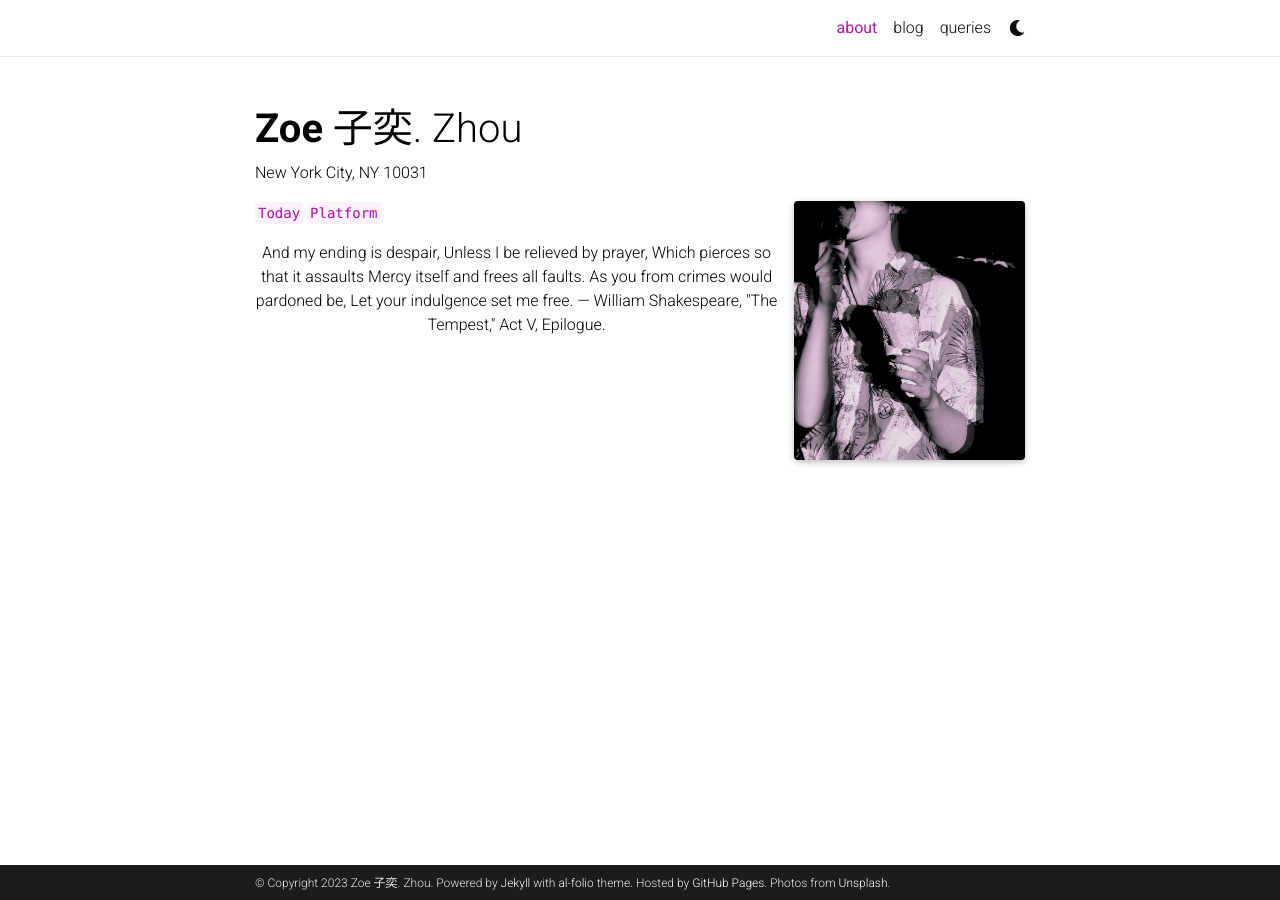
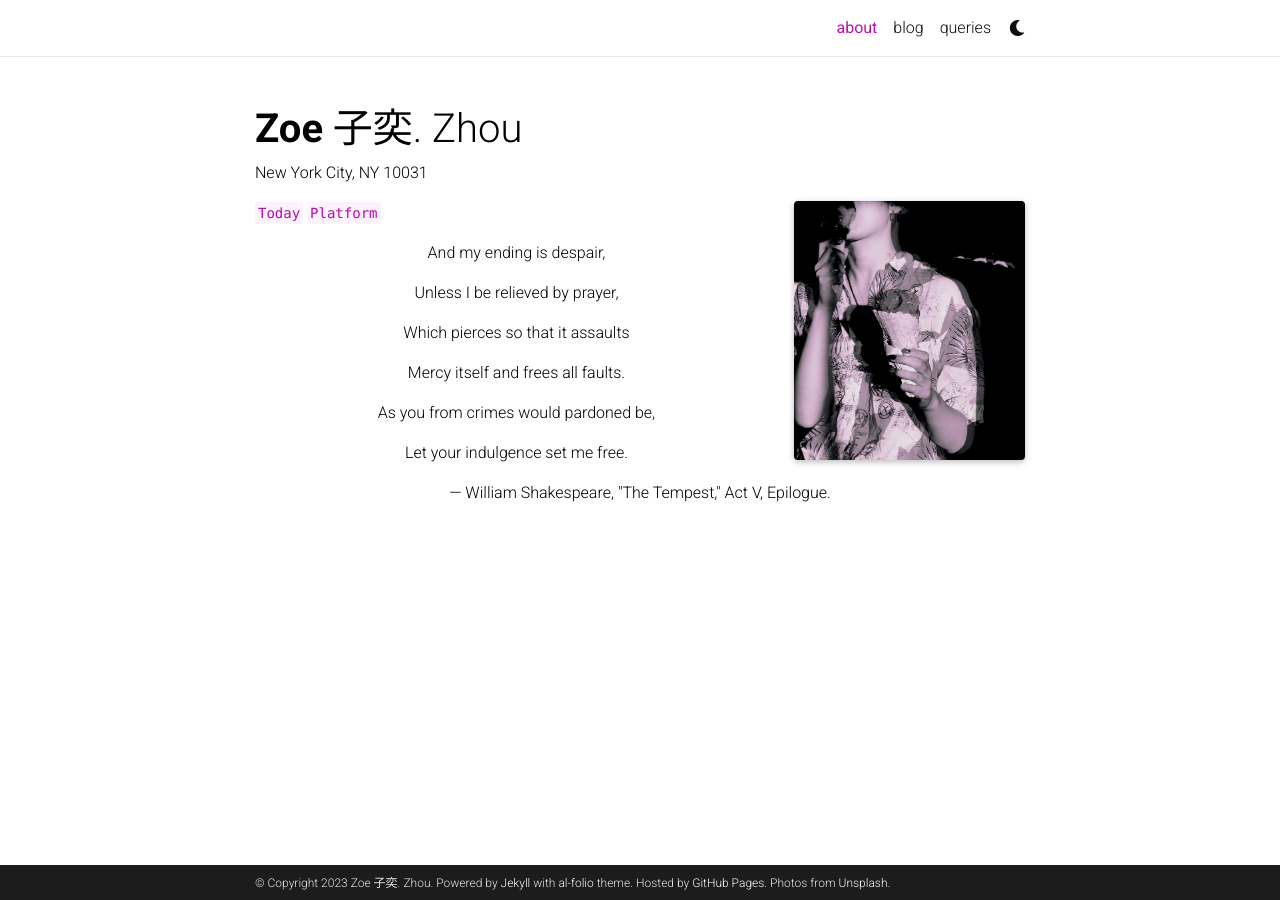
Before and after one commit to Zoewhat/Zoewhat.github.io, a Jekyll site: the page built from _pages/about.md, in a window 1280 px wide. Built offline with Jekyll 4.4.1, drawn with Linux system fonts in a browser that asks for light colours; full-size pictures stand in for the smaller copies a plugin makes; comment, search, counter and statistics services are not loaded; a style sheet for code colours, icons or effects is not loaded.

```diff
--- a/_pages/about.md
+++ b/_pages/about.md
@@ -17,26 +17,18 @@ profile:
 
 <div align="center">
 
+  <p>And my ending is despair,</p>
 
-And my ending is despair,
+  <p>Unless I be relieved by prayer,</p>
 
+  <p>Which pierces so that it assaults</p>
 
-Unless I be relieved by prayer,
+  <p>Mercy itself and frees all faults.</p>
 
+  <p>As you from crimes would pardoned be,</p>
 
-Which pierces so that it assaults
+  <p>Let your indulgence set me free.</p>
 
-
-Mercy itself and frees all faults.
-
-
-As you from crimes would pardoned be,
-
-
-Let your indulgence set me free.
-
-
-  — William Shakespeare, "The Tempest," Act V, Epilogue.
-
+  <p>  — William Shakespeare, "The Tempest," Act V, Epilogue.</p>
 
 </div>
```
